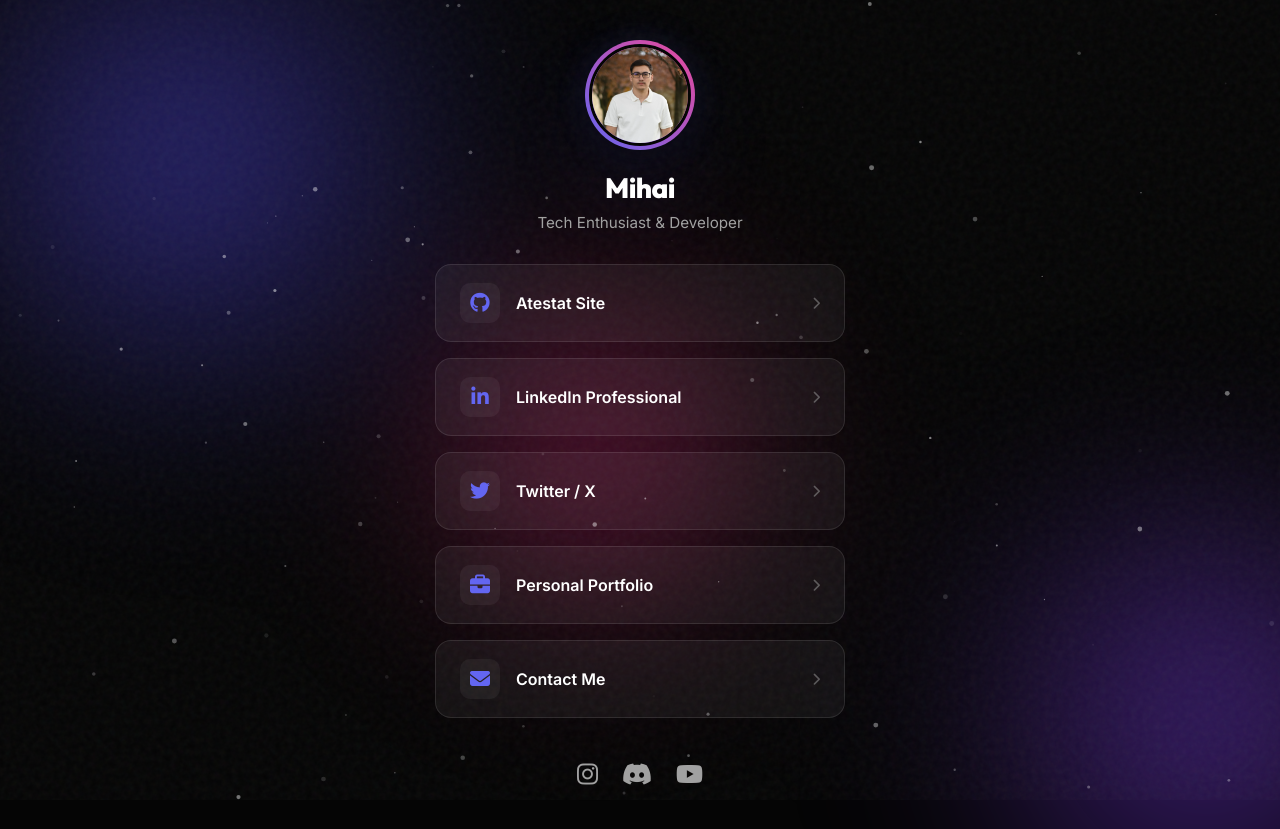
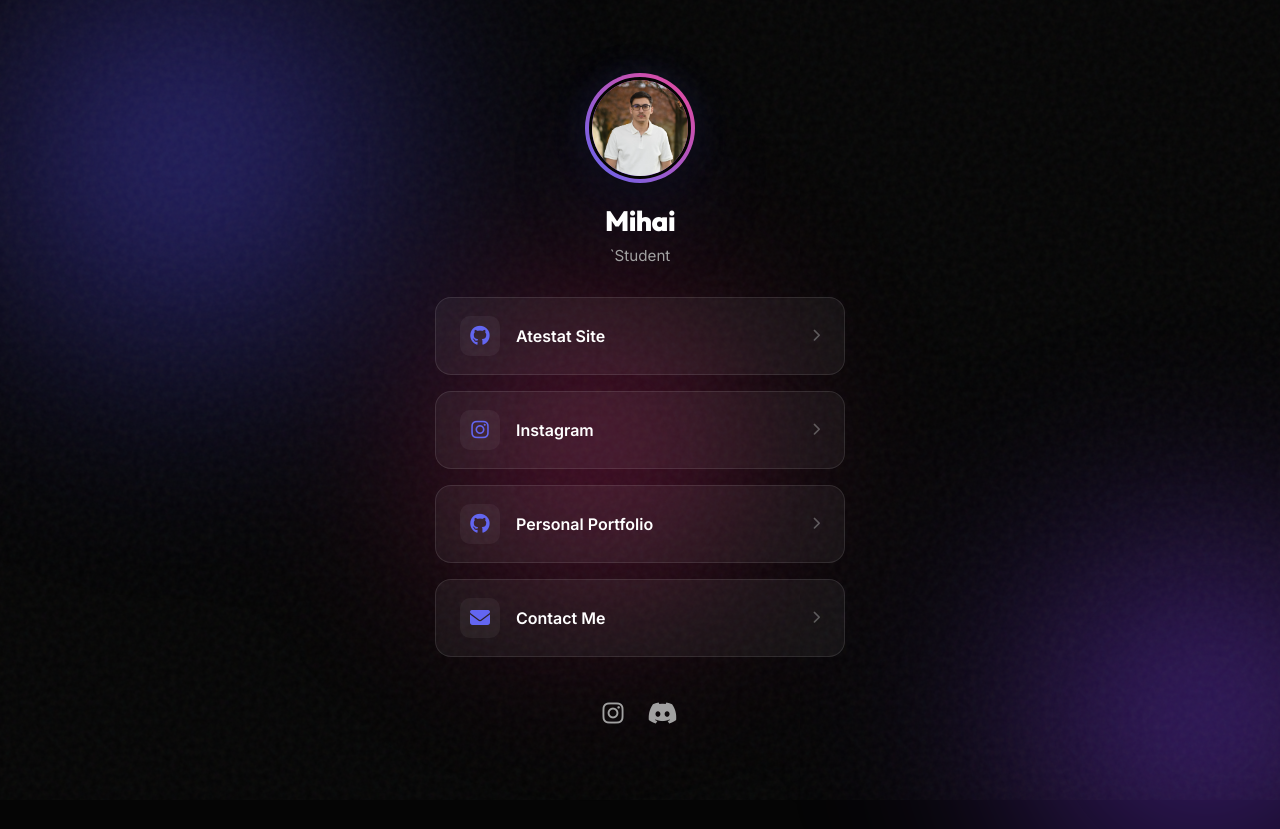
Before and after one commit to norby90/norby90.github.io, a plain HTML site: page index.html in a window 1280 px wide. After the commit the page ends 800 px from the top, so only its background shows below. Drawn offline with Linux system fonts and the light colour scheme.

Commit message:
Update index.html

```diff
--- a/index.html
+++ b/index.html
@@ -6,6 +6,7 @@
     <meta name="viewport" content="width=device-width, initial-scale=1.0">
     <title>Mihai | My Links & Projects</title>
     <meta name="description" content="Personal linktree-style site for projects and social media.">
+    <link rel="icon" type="image/svg+xml" href="favicon.svg">
     <link rel="stylesheet" href="style.css">
     <link rel="preconnect" href="https://fonts.googleapis.com">
     <link rel="preconnect" href="https://fonts.gstatic.com" crossorigin>
@@ -30,7 +31,7 @@
                 <img src="profile1.png" alt="Profile Photo" id="profile-img">
             </div>
             <h1 id="profile-name">Mihai</h1>
-            <p id="profile-bio">Tech Enthusiast & Developer</p>
+            <p id="profile-bio">`Student</p>
         </header>
 
         <section class="links-section">
@@ -39,22 +40,17 @@
                 <span class="link-text">Atestat Site</span>
                 <span class="arrow"><i class="fa-solid fa-chevron-right"></i></span>
             </a>
-            <a href="#" class="link-card" id="link-linkedin">
-                <span class="icon-wrapper"><i class="fa-brands fa-linkedin-in"></i></span>
-                <span class="link-text">LinkedIn Professional</span>
+            <a href="https://www.instagram.com/mihaii_90/" class="link-card" id="link-instagram">
+                <span class="icon-wrapper"><i class="fa-brands fa-instagram"></i></span>
+                <span class="link-text">Instagram</span>
                 <span class="arrow"><i class="fa-solid fa-chevron-right"></i></span>
             </a>
-            <a href="#" class="link-card" id="link-twitter">
-                <span class="icon-wrapper"><i class="fa-brands fa-twitter"></i></span>
-                <span class="link-text">Twitter / X</span>
-                <span class="arrow"><i class="fa-solid fa-chevron-right"></i></span>
-            </a>
-            <a href="#" class="link-card" id="link-portfolio">
-                <span class="icon-wrapper"><i class="fa-solid fa-briefcase"></i></span>
+            <a href="https://github.com/norby90" class="link-card" id="link-portfolio">
+                <span class="icon-wrapper"><i class="fa-brands fa-github"></i></span>
                 <span class="link-text">Personal Portfolio</span>
                 <span class="arrow"><i class="fa-solid fa-chevron-right"></i></span>
             </a>
-            <a href="#" class="link-card" id="link-email">
+            <a href="mailto:mihai440@proton.me" class="link-card" id="link-email">
                 <span class="icon-wrapper"><i class="fa-solid fa-envelope"></i></span>
                 <span class="link-text">Contact Me</span>
                 <span class="arrow"><i class="fa-solid fa-chevron-right"></i></span>
@@ -63,124 +59,14 @@
 
         <footer class="social-footer">
             <div class="social-icons">
-                <a href="#" aria-label="Instagram"><i class="fa-brands fa-instagram"></i></a>
-                <a href="#" aria-label="Discord"><i class="fa-brands fa-discord"></i></a>
-                <a href="#" aria-label="YouTube"><i class="fa-brands fa-youtube"></i></a>
+                <a href="https://www.instagram.com/mihaii_90/" aria-label="Instagram"><i
+                        class="fa-brands fa-instagram"></i></a>
+                <a href="https://discord.gg/D4D82Q923f" aria-label="Discord"><i class="fa-brands fa-discord"></i></a>
             </div>
         </footer>
     </main>
 
-    <script>
-        // Particle System
-        const canvas = document.getElementById('particle-canvas');
-        const ctx = canvas.getContext('2d');
-        let particles = [];
-        let mouse = { x: null, y: null, radius: 150 };
-
-        window.addEventListener('mousemove', (e) => {
-            mouse.x = e.x;
-            mouse.y = e.y;
-        });
-
-        function resize() {
-            canvas.width = window.innerWidth;
-            canvas.height = window.innerHeight;
-        }
-
-        window.addEventListener('resize', resize);
-        resize();
-
-        class Particle {
-            constructor() {
-                this.reset();
-            }
-
-            reset() {
-                this.x = Math.random() * canvas.width;
-                this.y = Math.random() * canvas.height;
-                this.size = Math.random() * 2 + 0.5;
-                this.speedX = Math.random() * 0.5 - 0.25;
-                this.speedY = Math.random() * 0.5 - 0.25;
-                this.opacity = Math.random() * 0.5;
-                this.baseX = this.x;
-                this.baseY = this.y;
-                this.density = (Math.random() * 30) + 1;
-            }
-
-            update() {
-                // Mouse interaction
-                let dx = mouse.x - this.x;
-                let dy = mouse.y - this.y;
-                let distance = Math.sqrt(dx * dx + dy * dy);
-                let forceDirectionX = dx / distance;
-                let forceDirectionY = dy / distance;
-                let maxDistance = mouse.radius;
-                let force = (maxDistance - distance) / maxDistance;
-                let directionX = forceDirectionX * force * this.density;
-                let directionY = forceDirectionY * force * this.density;
-
-                if (distance < mouse.radius) {
-                    this.x -= directionX;
-                    this.y -= directionY;
-                } else {
-                    if (this.x !== this.baseX) {
-                        let dx = this.x - this.baseX;
-                        this.x -= dx / 20;
-                    }
-                    if (this.y !== this.baseY) {
-                        let dy = this.y - this.baseY;
-                        this.y -= dy / 20;
-                    }
-                }
-
-                this.x += this.speedX;
-                this.y += this.speedY;
-
-                // Keep particles in view
-                if (this.x < 0) this.x = canvas.width;
-                if (this.x > canvas.width) this.x = 0;
-                if (this.y < 0) this.y = canvas.height;
-                if (this.y > canvas.height) this.y = 0;
-            }
-
-            draw() {
-                ctx.beginPath();
-                ctx.arc(this.x, this.y, this.size, 0, Math.PI * 2);
-                ctx.fillStyle = `rgba(255, 255, 255, ${this.opacity})`;
-                ctx.fill();
-            }
-        }
-
-        function init() {
-            particles = [];
-            for (let i = 0; i < 100; i++) {
-                particles.push(new Particle());
-            }
-        }
-
-        function animate() {
-            ctx.clearRect(0, 0, canvas.width, canvas.height);
-            particles.forEach(p => {
-                p.update();
-                p.draw();
-            });
-            requestAnimationFrame(animate);
-        }
-
-        init();
-        animate();
-
-        // Card hover effect
-        document.querySelectorAll('.link-card').forEach(card => {
-            card.addEventListener('mousemove', (e) => {
-                const rect = card.getBoundingClientRect();
-                const x = e.clientX - rect.left;
-                const y = e.clientY - rect.top;
-                card.style.setProperty('--mouse-x', `${x}px`);
-                card.style.setProperty('--mouse-y', `${y}px`);
-            });
-        });
-    </script>
+    <script src="script.js"></script>
 </body>
 
 </html>
```
